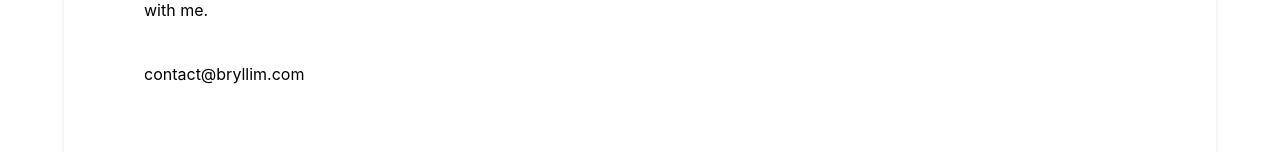
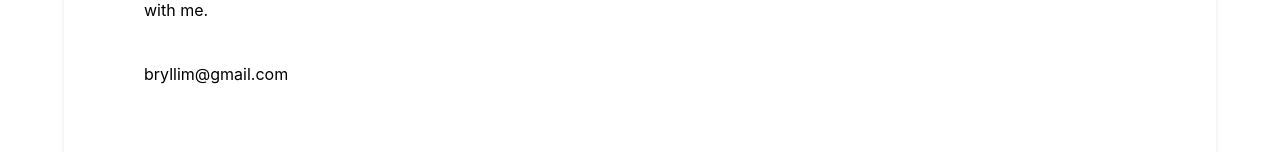
Before and after one commit to bryllim/portfolio-website, a Next.js app: page /contact in a window 1280 px wide. Shown: the part 534-686 px from the top of the page. Built offline with nearby package versions, Linux system fonts and the light colour scheme.

Commit message:
Updated email address

```diff
--- a/components/Contact.js
+++ b/components/Contact.js
@@ -33,7 +33,7 @@ export default function Contact() {
               </a>{" "}
               with me.
             </p>
-            <p className="mt-10">contact@bryllim.com</p>
+            <p className="mt-10">bryllim@gmail.com</p>
           </header>
         </div>
       </div>
--- a/constants/data.js
+++ b/constants/data.js
@@ -3,7 +3,7 @@ const userData = {
   name: "Bryl Lim",
   designation: "Software Engineer",
   avatarUrl: "/avatar.png",
-  email: "contact@bryllim.com",
+  email: "bryllim@gmail.com",
   phone: "+63 905 521 0329",
   address: "Cebu City, Cebu, Philippines",
   projects: [
```
